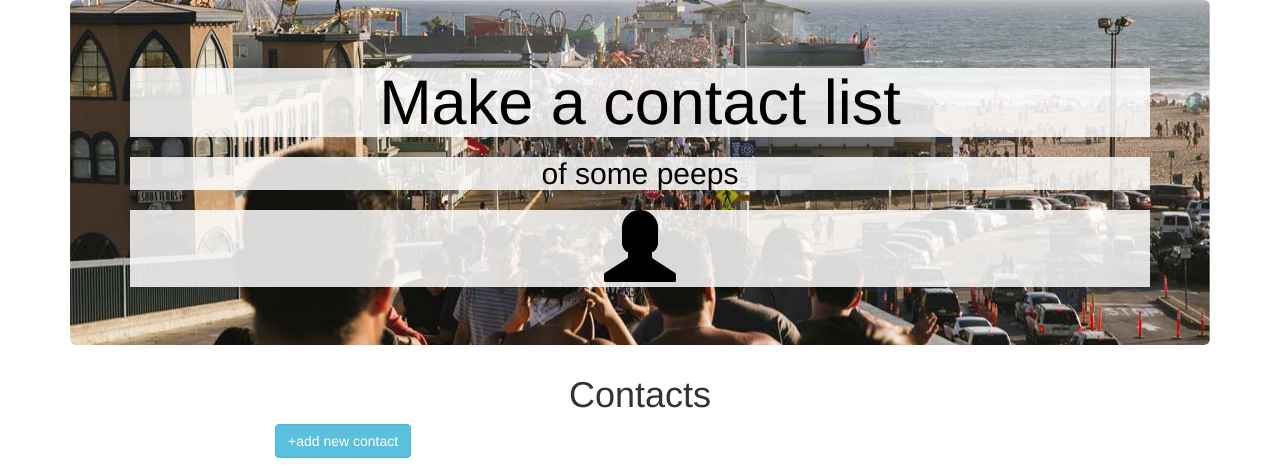
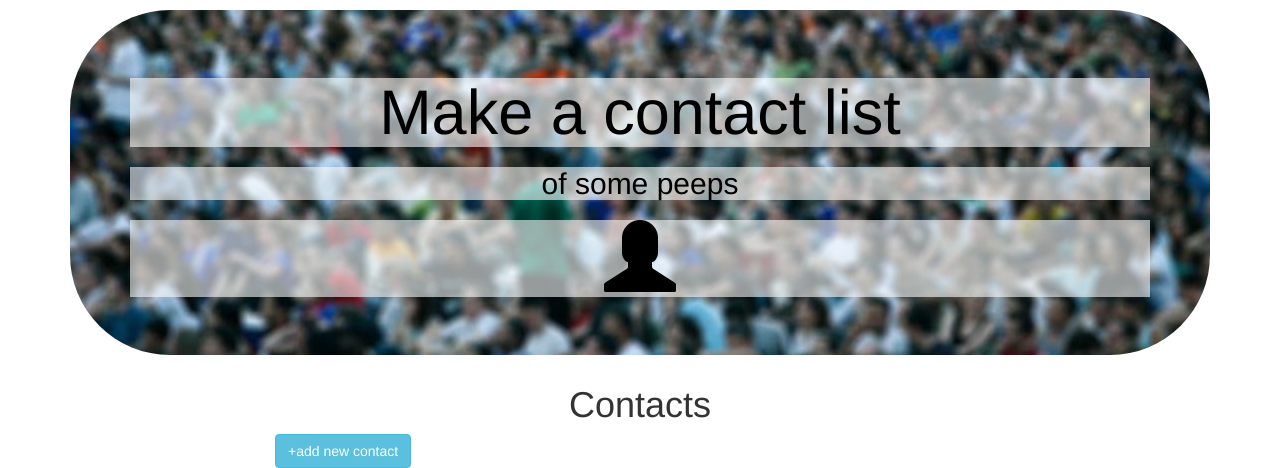
Before and after one commit to joelstanner/cf_django_challenge, a Django app: page / in a window 1280 px wide. Shown: the top 468 px of the page. Run offline with Django 3.2, Linux system fonts and the light colour scheme; some libraries are stand-ins or nearby versions.

Commit message:
smaller pagination, different background

```diff
--- a/userapp/djangousers/views.py
+++ b/userapp/djangousers/views.py
@@ -9,7 +9,7 @@ from djangousers.models import Contact
 
 def listing(request):
     contact_list = Contact.objects.all()
-    paginator = Paginator(contact_list, 25, orphans=3) #Show 25 contacts per page
+    paginator = Paginator(contact_list, 10, orphans=3) #Show 10 contacts per page
 
     page = request.GET.get('page')
     try:
--- a/userapp/userapp/static/base.css
+++ b/userapp/userapp/static/base.css
@@ -23,10 +23,12 @@ a.delete {
 }
 
 .jumbotron {
-    background-image: url(img/jumbo-bg.jpg);
+    background-image: url(img/jumbo-bg2.jpg);
+    border-radius: 100px !important;
+    margin-top: 10px;
 }
 
 .jumbotron > h1, h2, h3 {
     color: #000;
-    background-color: rgba(255, 255, 255, 0.84);
+    background-color: rgba(255, 255, 255, 0.59);
 }
```
Also changed, not shown: userapp/userapp/static/img/jumbo-bg2.jpg (added).
